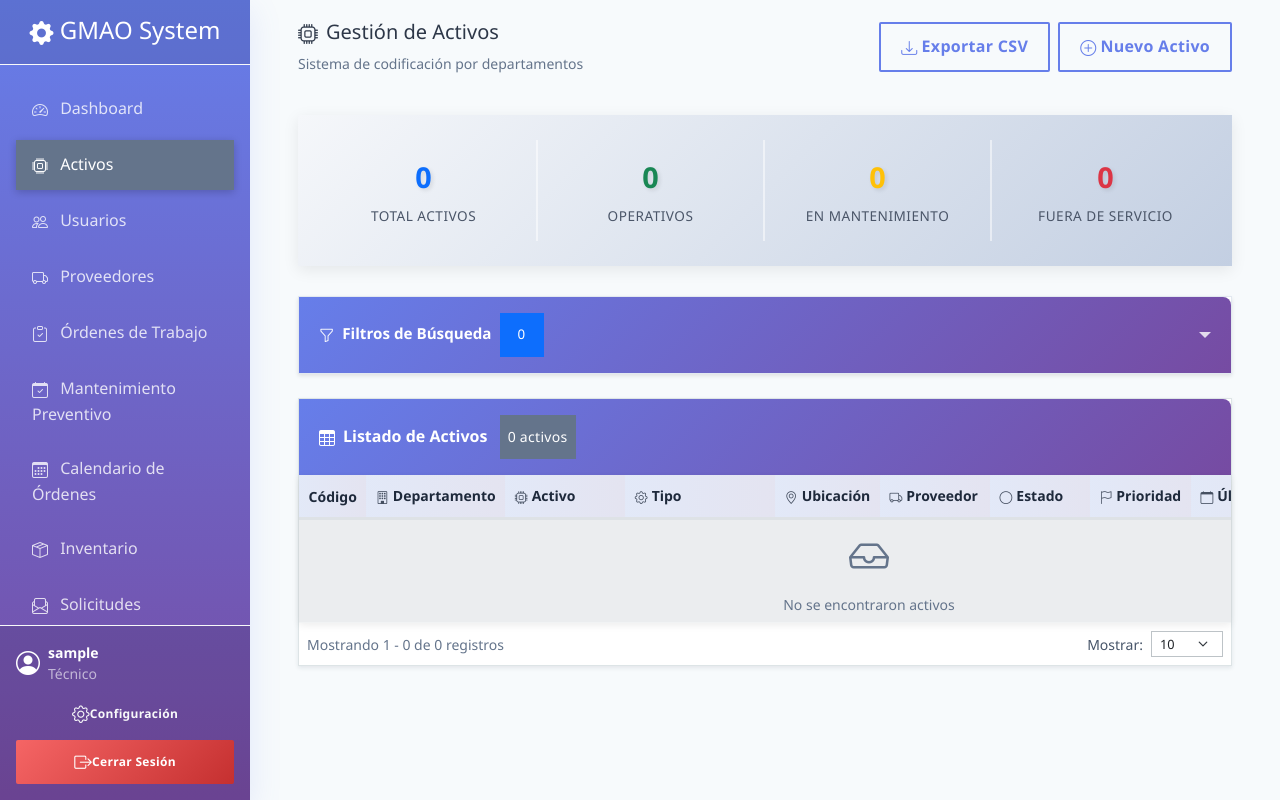
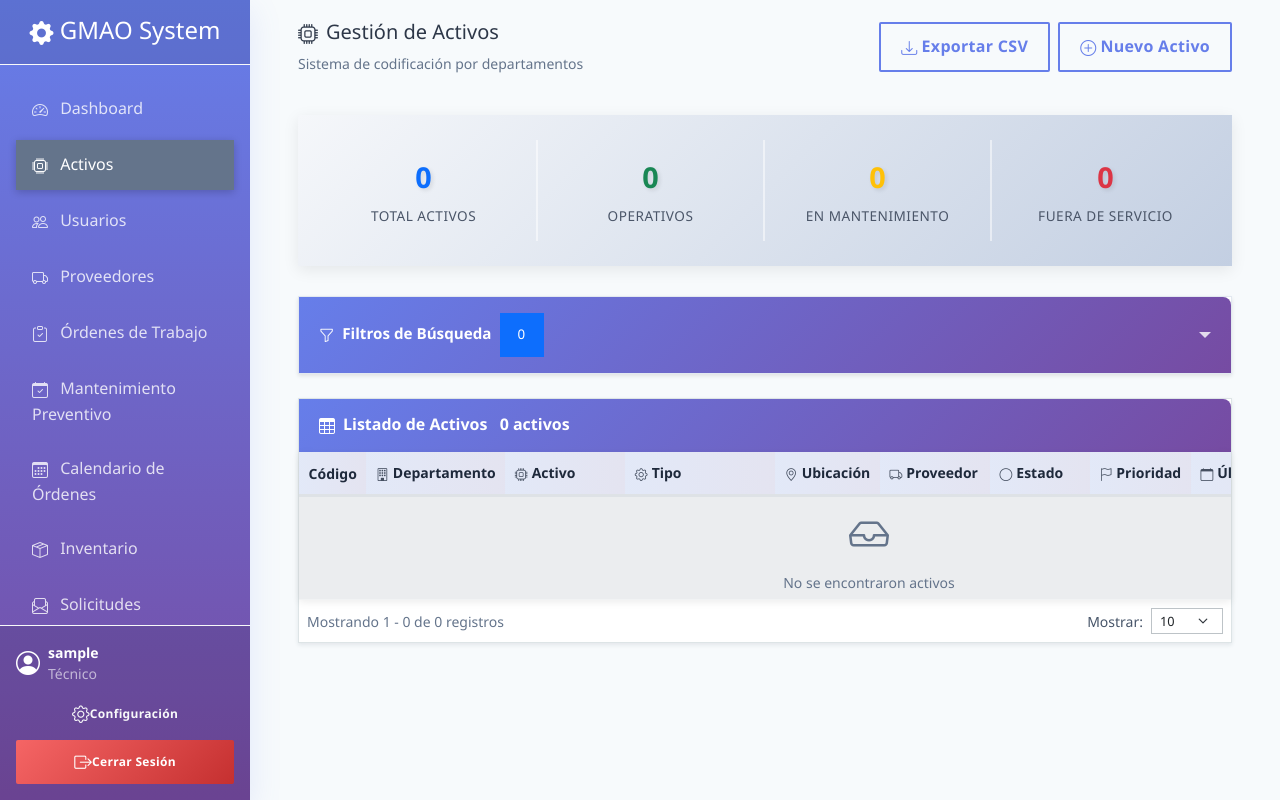
Before and after one commit to canaleta14-ai/gmao-python, a Flask app: page /activos/ in a window 1280 px wide. Run offline with Flask 3, Linux system fonts and the light colour scheme; the visitor is signed in with stand-in values (Sample User, id 1); data that the repository does not hold is empty; some libraries are stand-ins or nearby versions.

Commit message:
style: Quitar fondo del contador de activos en barra de filtros
- Eliminada clase badge bg-secondary del contador
- Contador ahora usa fondo transparente
- Color heredado de la barra de filtros
- Mejora visual en la interfaz de activos

```diff
--- a/app/templates/activos/activos.html
+++ b/app/templates/activos/activos.html
@@ -136,7 +136,7 @@
                     <div>
                         <h6 class="mb-0">
                             <i class="bi bi-table me-2"></i>Listado de Activos
-                            <span class="badge bg-secondary ms-2" id="contador-activos">0 activos</span>
+                            <span class="ms-2" id="contador-activos" style="background: transparent !important; color: inherit !important; padding: 0 !important;">0 activos</span>
                         </h6>
                     </div>
                 </div>
```
